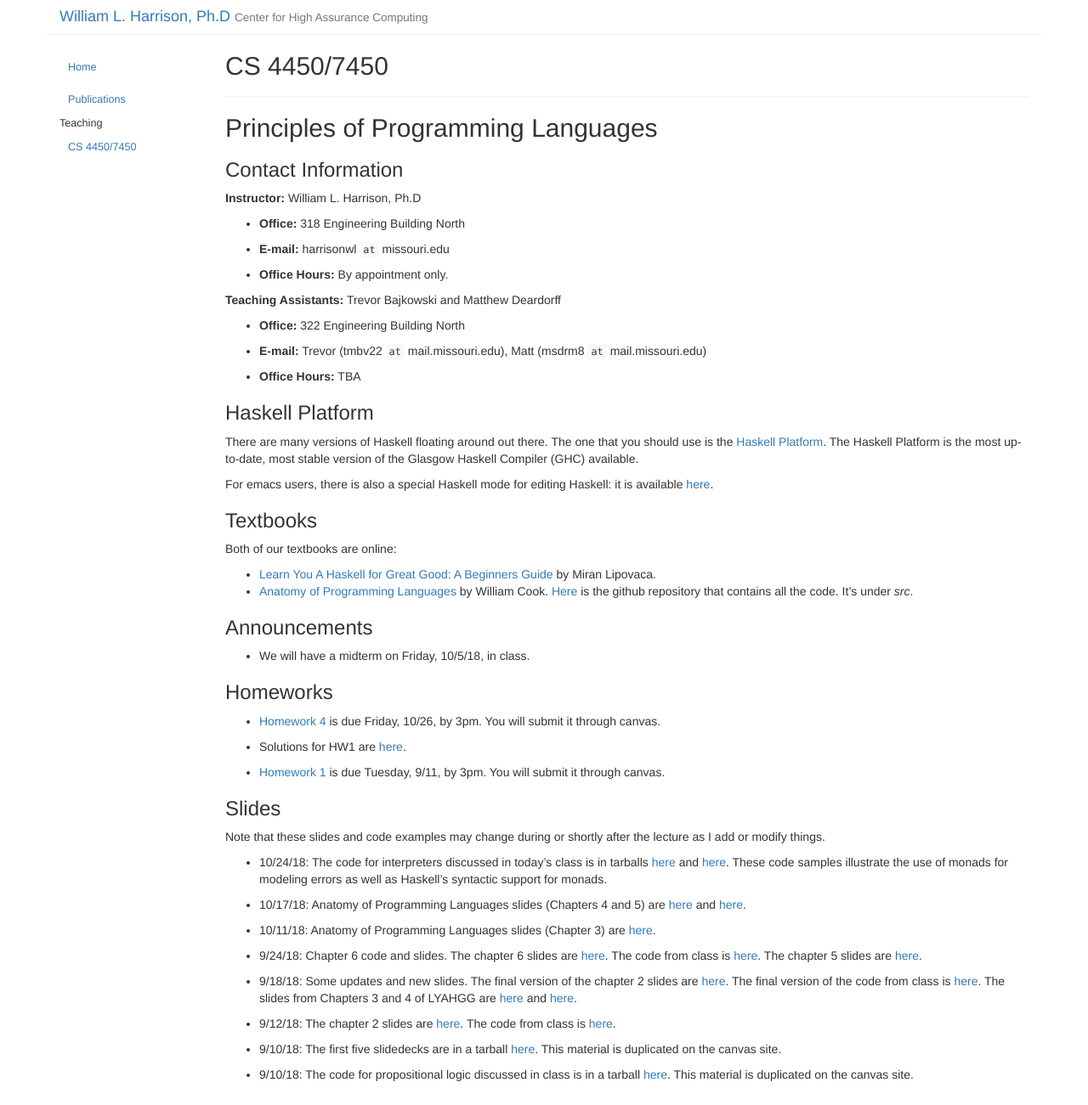
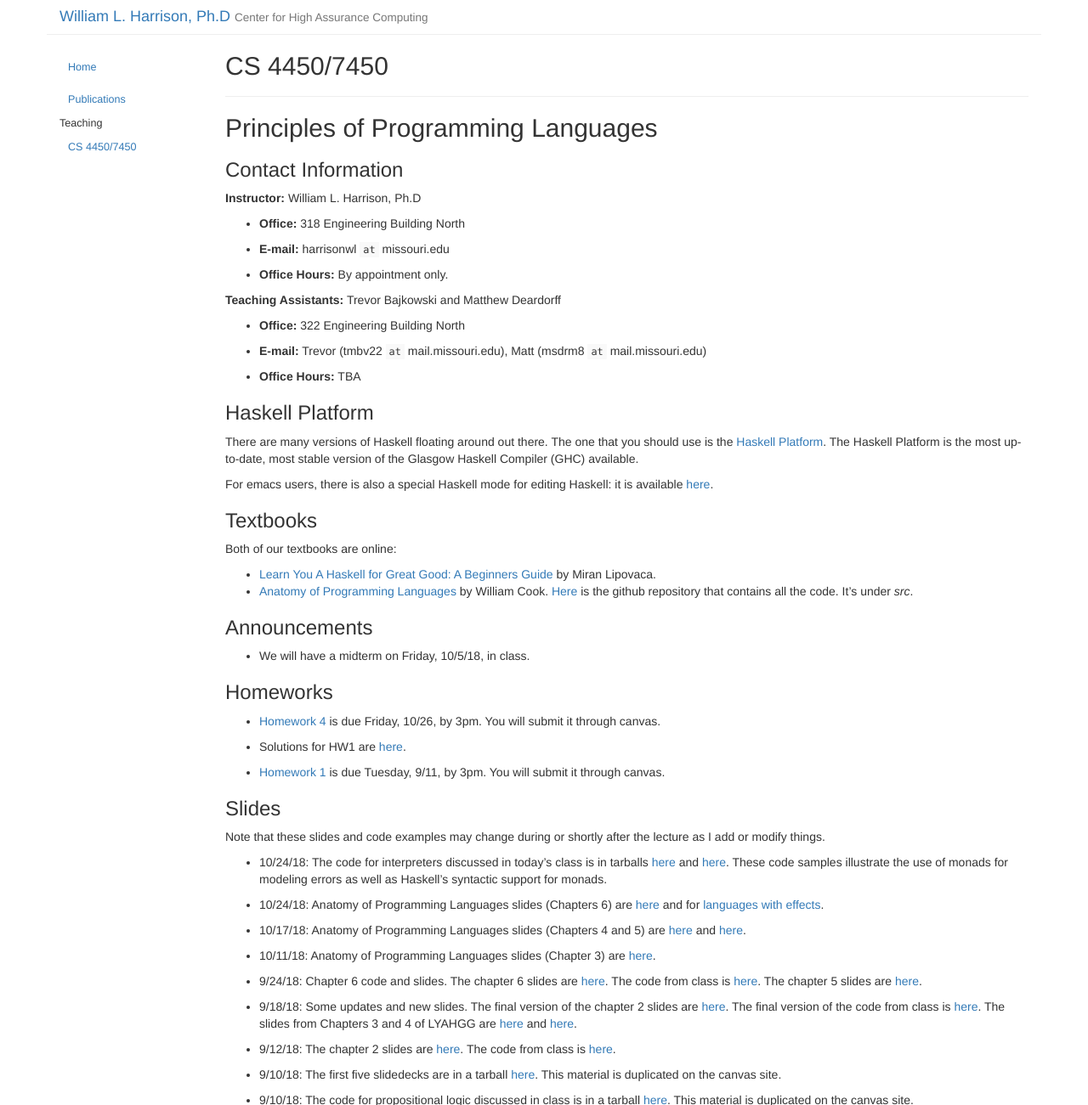
Before and after one commit to harrisonwl/harrisonwl.github.io, a Jekyll site: the page built from _posts/2018-09-10-cs4450.md, in a window 1280 px wide, cut to the strip 0-1301 px from the top of the page. Shown: the whole strip at 85% size. Built offline with Jekyll 4.4.1, drawn with Linux system fonts in a browser that asks for light colours.

Commit message:
adding new slides and code

```diff
--- a/_posts/2018-09-10-cs4450.md
+++ b/_posts/2018-09-10-cs4450.md
@@ -63,6 +63,8 @@ Note that these slides and code examples may change during or shortly after the
 
 * 10/24/18: The code for interpreters discussed in today's class is in tarballs <a href="https://harrisonwl.github.io/assets/courses/popl/fall2018/languages/FiveInterpreters.tar.gz">here</a> and <a href="https://harrisonwl.github.io/assets/courses/popl/fall2018/languages/ErrorChecking.tar.gz">here</a>. These code samples illustrate the use of monads for modeling errors as well as Haskell's syntactic support for monads.
 
+* 10/24/18: Anatomy of Programming Languages slides (Chapters 6) are <a href="https://harrisonwl.github.io/assets/courses/popl/fall2018/slides/AoPL6.pdf">here</a> and for <a href="https://harrisonwl.github.io/assets/courses/popl/fall2018/slides/LanguageWithEffects.pdf">languages with effects</a>.
+
 * 10/17/18: Anatomy of Programming Languages slides (Chapters 4 and 5) are <a href="https://harrisonwl.github.io/assets/courses/popl/fall2018/slides/AoPL4.pdf">here</a> and <a href="https://harrisonwl.github.io/assets/courses/popl/fall2018/slides/AoPL5.pdf">here</a>.
 
 * 10/11/18: Anatomy of Programming Languages slides (Chapter 3) are <a href="https://harrisonwl.github.io/assets/courses/popl/fall2018/slides/AoPL3.pdf">here</a>.
```
